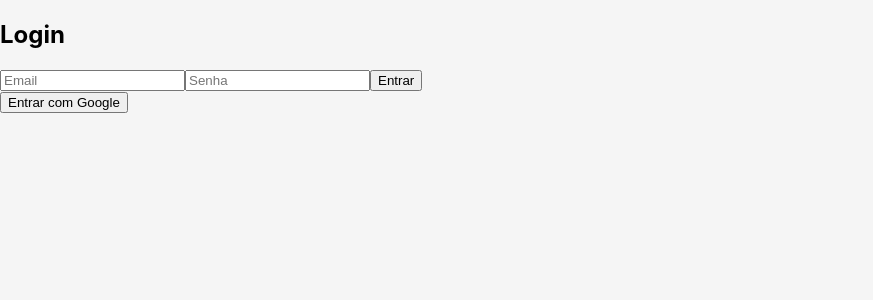
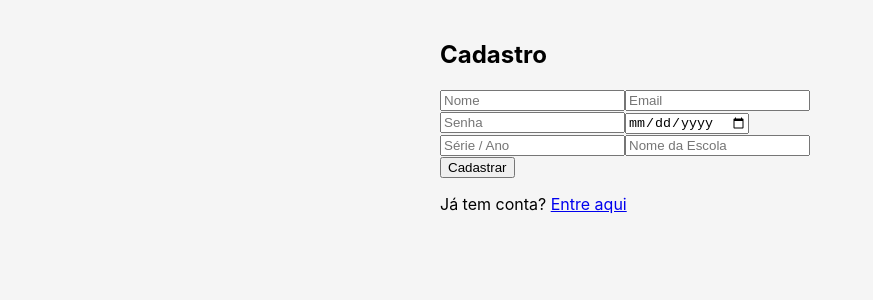
Before and after one commit to matheus-prandini/adapt2learn-frontend, a React (Create React App) app: page /register in a window 1280 px wide. Before the commit this address led to /login. Shown: the top 300 px of the page, without its empty margins (0-873 px from the left). Built offline with nearby package versions, Linux system fonts and the light colour scheme; no server answers.

Commit message:
feat: adding register page

```diff
--- a/src/App.js
+++ b/src/App.js
@@ -1,34 +1,26 @@
 import React from 'react';
 import { Routes, Route, Navigate } from 'react-router-dom';
-import Login     from './pages/Login';
+import Login from './pages/Login';
+import Register from './pages/Register';
 import Dashboard from './pages/Dashboard';
-import Upload    from './pages/Upload';
-import Games     from './pages/Games';
+import Upload from './pages/Upload';
+import Games from './pages/Games';
 import PrivateRoute from './components/PrivateRoute';
 
 function App() {
   return (
     <Routes>
-      <Route path="/login" element={<Login />} />
-
+      <Route path="/login" element={<Login/>} />
+      <Route path="/register" element={<Register/>} />
       <Route path="/" element={
-        <PrivateRoute>
-          <Dashboard />
-        </PrivateRoute>
+        <PrivateRoute><Dashboard/></PrivateRoute>
       } />
-
       <Route path="/upload" element={
-        <PrivateRoute>
-          <Upload />
-        </PrivateRoute>
+        <PrivateRoute><Upload/></PrivateRoute>
       } />
-
       <Route path="/games" element={
-        <PrivateRoute>
-          <Games />
-        </PrivateRoute>
+        <PrivateRoute><Games/></PrivateRoute>
       } />
-
       <Route path="*" element={<Navigate to="/" replace />} />
     </Routes>
   );
--- a/src/pages/Dashboard.js
+++ b/src/pages/Dashboard.js
@@ -1,26 +1,24 @@
 import React from 'react';
-import { Link, useNavigate } from 'react-router-dom';
+import { useNavigate } from 'react-router-dom';
 import { auth } from '../firebase';
+import { useAuthState } from 'react-firebase-hooks/auth';
 import { signOut } from 'firebase/auth';
 
 export default function Dashboard() {
+  const [user, loading] = useAuthState(auth);
   const navigate = useNavigate();
 
-  const handleLogout = async () => {
-    await signOut(auth);
-    navigate('/login');
-  };
+  if (loading) return <p>Carregando...</p>;
+  if (!user) return <p>Redirecionando ao login...</p>;
 
   return (
-    <div style={{ padding: 20 }}>
-      <h1>Bem-vindo(a)!</h1>
-      <button onClick={handleLogout}>Sair</button>
-      <hr/>
-      <h2>O que deseja fazer?</h2>
-      <ul>
-        <li><Link to="/upload">Upload de Documento</Link></li>
-        <li><Link to="/games">Jogos</Link></li>
-      </ul>
+    <div style={{padding:20}}>
+      <h2>Bem-vindo, {user.name}</h2>
+      <button onClick={()=>navigate('/upload')}>Upload de Documento</button>
+      <button onClick={()=>navigate('/games')}>Jogos</button>
+      <button onClick={async ()=>{ await signOut(auth); navigate('/login'); }}>
+        Sair
+      </button>
     </div>
   );
 }
--- a/src/pages/Login.js
+++ b/src/pages/Login.js
@@ -1,5 +1,6 @@
 import React, { useState } from 'react';
 import { useNavigate } from 'react-router-dom';
+import { Link } from 'react-router-dom';
 import { auth, googleProvider } from "../firebase";
 import {
   signInWithEmailAndPassword,
@@ -37,6 +38,7 @@ export default function Login() {
         <input type="password" value={password} onChange={e=>setPassword(e.target.value)} placeholder="Senha" required/>
         <button type="submit">Entrar</button>
       </form>
+      <p>Não tem conta? <Link to="/register">Cadastre-se</Link></p>
       <button onClick={handleGoogleSignIn}>
         Entrar com Google
       </button>
--- /dev/null
+++ b/src/pages/Register.js
@@ -0,0 +1,72 @@
+import React, { useState } from 'react';
+import { useNavigate, Link } from 'react-router-dom';
+import { auth } from '../firebase';
+import { signInWithEmailAndPassword } from 'firebase/auth';
+
+export default function Register() {
+  const [name, setName] = useState('');
+  const [email, setEmail] = useState('');
+  const [password, setPassword] = useState('');
+  const [birthDate, setBirthDate] = useState('');
+  const [grade, setGrade] = useState('');
+  const [school, setSchool] = useState('');
+  const navigate = useNavigate();
+
+  const schoolOptions = [
+    'Colégio Objetivo',
+  ];
+
+  const handleSubmit = async e => {
+    e.preventDefault();
+    try {
+      const res = await fetch('/api/signup', {
+        method: 'POST',
+        headers: { 'Content-Type':'application/json' },
+        body: JSON.stringify({
+          name,
+          mail: email,
+          password,
+          birth_date: birthDate,
+          grade_level: grade,
+          school_id: school
+        })
+      });
+      if (!res.ok) throw new Error(await res.text());
+      await signInWithEmailAndPassword(auth, email, password);
+      navigate('/');
+    } catch(err) {
+      alert('Erro no cadastro: ' + err.message);
+    }
+  };
+
+  return (
+    <div style={{maxWidth:400,margin:'auto',padding:20}}>
+      <h2>Cadastro</h2>
+      <form onSubmit={handleSubmit}>
+        <input required placeholder="Nome" value={name} onChange={e=>setName(e.target.value)} />
+        <input required type="email" placeholder="Email" value={email} onChange={e=>setEmail(e.target.value)} />
+        <input required type="password" placeholder="Senha" value={password} onChange={e=>setPassword(e.target.value)} />
+        <input required type="date" placeholder="Data de Nascimento" value={birthDate} onChange={e=>setBirthDate(e.target.value)} />
+        <input required placeholder="Série / Ano" value={grade} onChange={e=>setGrade(e.target.value)} />
+
+        <input
+          required
+          list="schools"
+          placeholder="Nome da Escola"
+          value={school}
+          onChange={e=>setSchool(e.target.value)}
+        />
+        <datalist id="schools">
+          {schoolOptions.map(s => (
+            <option key={s} value={s} />
+          ))}
+        </datalist>
+
+        <button type="submit">Cadastrar</button>
+      </form>
+      <p>
+        Já tem conta? <Link to="/login">Entre aqui</Link>
+      </p>
+    </div>
+  );
+}
```
